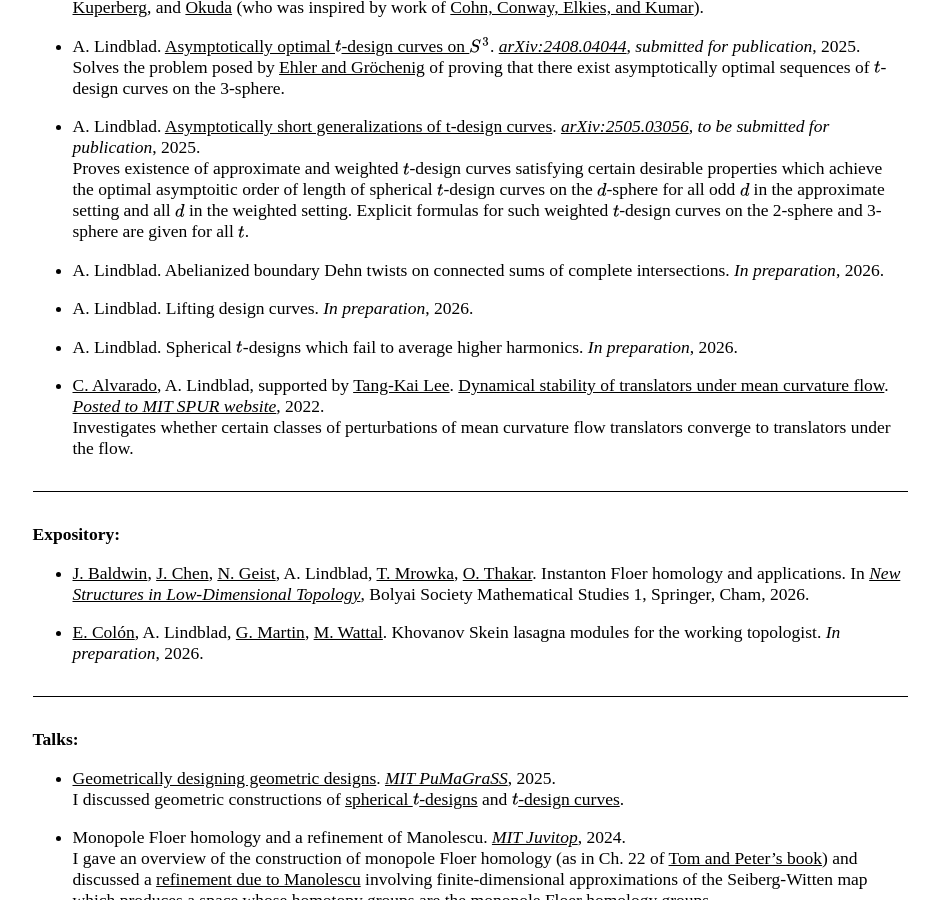
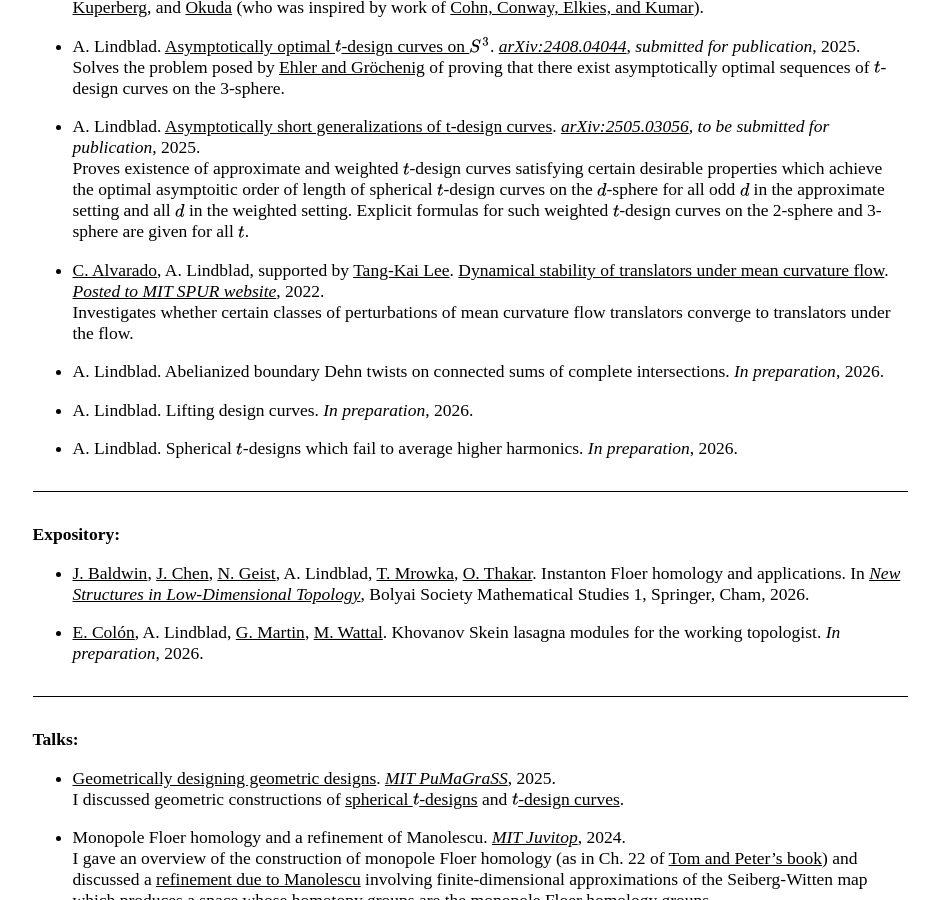
Before and after one commit to AyodejiLindblad/AyodejiLindblad.github.io, a Jekyll site: the page built from index.md, in a window 1280 px wide and 900 px high, scrolled down 719 px. Shown: the whole window, without its empty margins (170-1109 px from the left). Built offline with Jekyll 4.4.1, drawn with Linux system fonts in a browser that asks for light colours; some web fonts are replaced.

Commit message:
Put papers in preparation at the end of the list

```diff
--- a/index.md
+++ b/index.md
@@ -47,14 +47,14 @@ I'm a third-year PhD student of [Tom Mrowka](https://math.mit.edu/~mrowka/) at [
 * A. Lindblad. [Asymptotically short generalizations of t\-design curves](resources/pdfs/Asymptotically%20short%20generalizations%20of%20t-design%20curves.pdf). *[arXiv:2505.03056](https://arxiv.org/abs/2505.03056), to be submitted for publication*, 2025.
     Proves existence of approximate and weighted $t$-design curves satisfying certain desirable properties which achieve the optimal asymptoitic order of length of spherical $t$-design curves on the $d$-sphere for all odd $d$ in the approximate setting and all $d$ in the weighted setting. Explicit formulas for such weighted $t$\-design curves on the 2-sphere and 3-sphere are given for all $t$.
 
+* [C. Alvarado](https://alvarado-alvarez.github.io/), A. Lindblad, supported by [Tang-Kai Lee](https://www.math.columbia.edu/~leetk/). [Dynamical stability of translators under mean curvature flow](https://math.mit.edu/research/undergraduate/spur/documents/2022/Alvarado_Linblad.pdf). *[Posted to MIT SPUR website](https://math.mit.edu/research/undergraduate/spur/past-projects.html)*, 2022.
+    Investigates whether certain classes of perturbations of mean curvature flow translators converge to translators under the flow.
+
 * A. Lindblad. Abelianized boundary Dehn twists on connected sums of complete intersections. *In preparation*, 2026.
 
 * A. Lindblad. Lifting design curves. *In preparation*, 2026.
 
 * A. Lindblad. Spherical $t$-designs which fail to average higher harmonics. *In preparation*, 2026.
-
-* [C. Alvarado](https://alvarado-alvarez.github.io/), A. Lindblad, supported by [Tang-Kai Lee](https://www.math.columbia.edu/~leetk/). [Dynamical stability of translators under mean curvature flow](https://math.mit.edu/research/undergraduate/spur/documents/2022/Alvarado_Linblad.pdf). *[Posted to MIT SPUR website](https://math.mit.edu/research/undergraduate/spur/past-projects.html)*, 2022.
-    Investigates whether certain classes of perturbations of mean curvature flow translators converge to translators under the flow.
 
 ---
 
```
